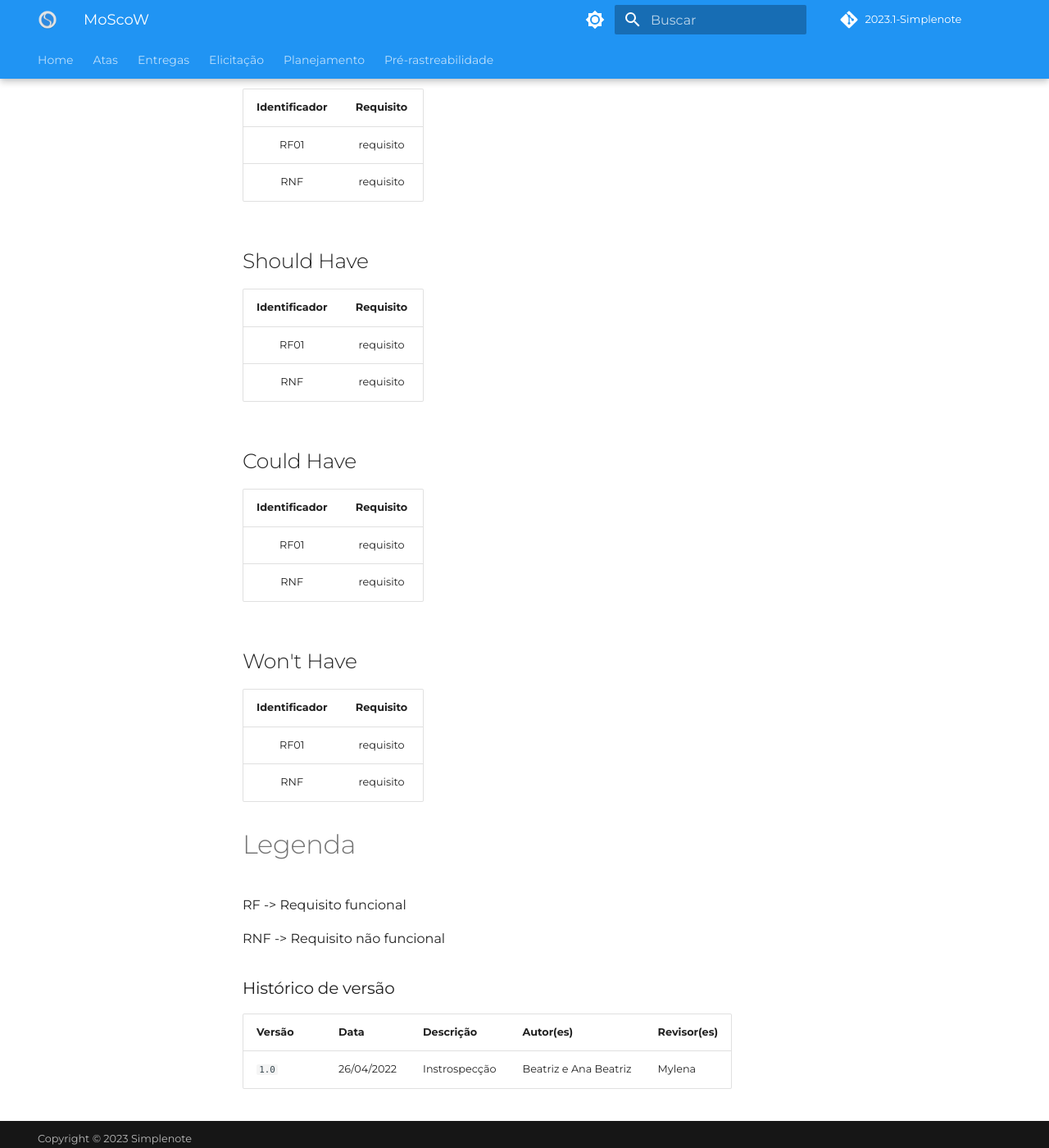
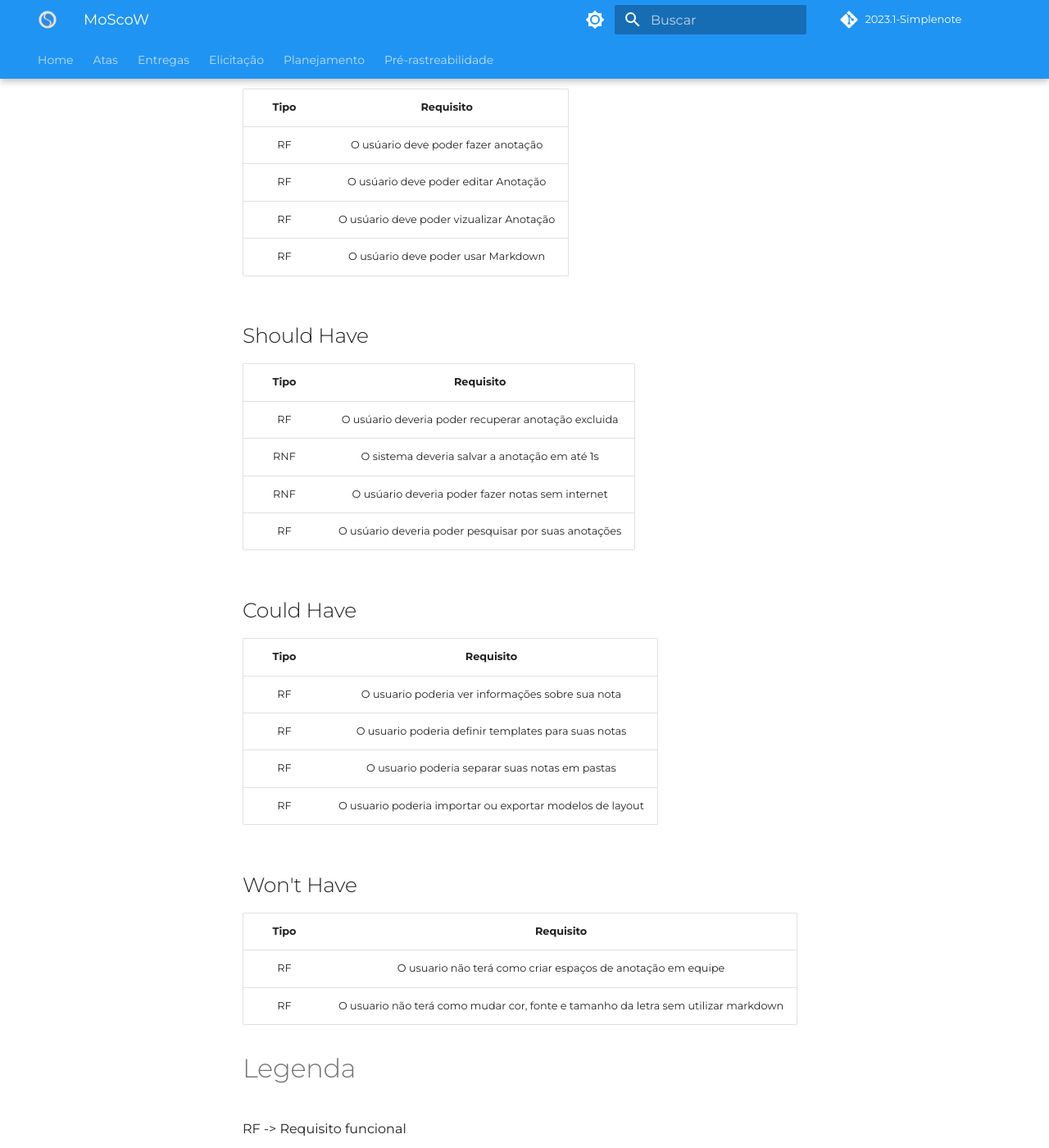
Before and after one commit to Requisitos-de-Software/2023.1-Simplenote, an MkDocs documentation site: the page built from docs/elicitacao/Priorização/MoScoW.md, in a window 1280 px wide and 1400 px high, scrolled down 431 px. Shown: the whole window at 82% size. Built offline with MkDocs 1.6.1 and Material for MkDocs 9.7.7, drawn with Linux system fonts in a browser that asks for light colours; some web fonts are replaced; comment, search, counter and statistics services are not loaded.

Commit message:
#20 Adicionando primeiros requisitos

```diff
--- a/docs/elicitacao/Priorização/MoScoW.md
+++ b/docs/elicitacao/Priorização/MoScoW.md
@@ -14,31 +14,39 @@ são os menos importantes e podem ser descartados.
 
 ## Must Have
 
-| Identificador  |      Requisito           |
+| Tipo  |      Requisito           |
 | :------------: | :---------------------:  |
-|  RF01          |   requisito              |
-|  RNF           |   requisito              |
+|  RF          |        O usúario deve poder fazer anotação         |
+|  RF          |        O usúario deve poder editar Anotação        |
+|  RF          |        O usúario deve poder vizualizar Anotação        |
+|  RF          |        O usúario deve poder usar Markdown        |
+
 
 ## Should Have
 
-| Identificador  |      Requisito           |
+| Tipo  |      Requisito           |
 | :------------: | :---------------------:  |
-|  RF01          |   requisito              |
-|  RNF           |   requisito              |
+|  RF          |   O usúario deveria poder recuperar anotação excluida              |
+|  RNF         |   O sistema deveria salvar a anotação em até 1s              |
+|  RNF         |   O usúario deveria poder fazer notas sem internet             |
+|  RF          |   O usúario deveria poder pesquisar por suas anotações          |
+
 
 ## Could Have
 
-| Identificador  |      Requisito           |
+| Tipo  |      Requisito           |
 | :------------: | :---------------------:  |
-|  RF01          |   requisito              |
-|  RNF           |   requisito              |
+|  RF            |   O usuario poderia ver informações sobre sua nota                           |
+|  RF            |   O usuario poderia definir templates para suas notas                        |
+|  RF            |   O usuario poderia separar suas notas em pastas                             |
+|  RF            |   O usuario poderia importar ou exportar modelos de layout                   |
 
 ## Won't Have
 
-| Identificador  |      Requisito           |
+| Tipo  |      Requisito           |
 | :------------: | :---------------------:  |
-|  RF01          |   requisito              |
-|  RNF           |   requisito              |
+|  RF            |   O usuario não terá como criar espaços de anotação em equipe       |
+|  RF            |   O usuario não terá como mudar cor, fonte e tamanho da letra sem utilizar markdown        |
 
 
 # Legenda
```
